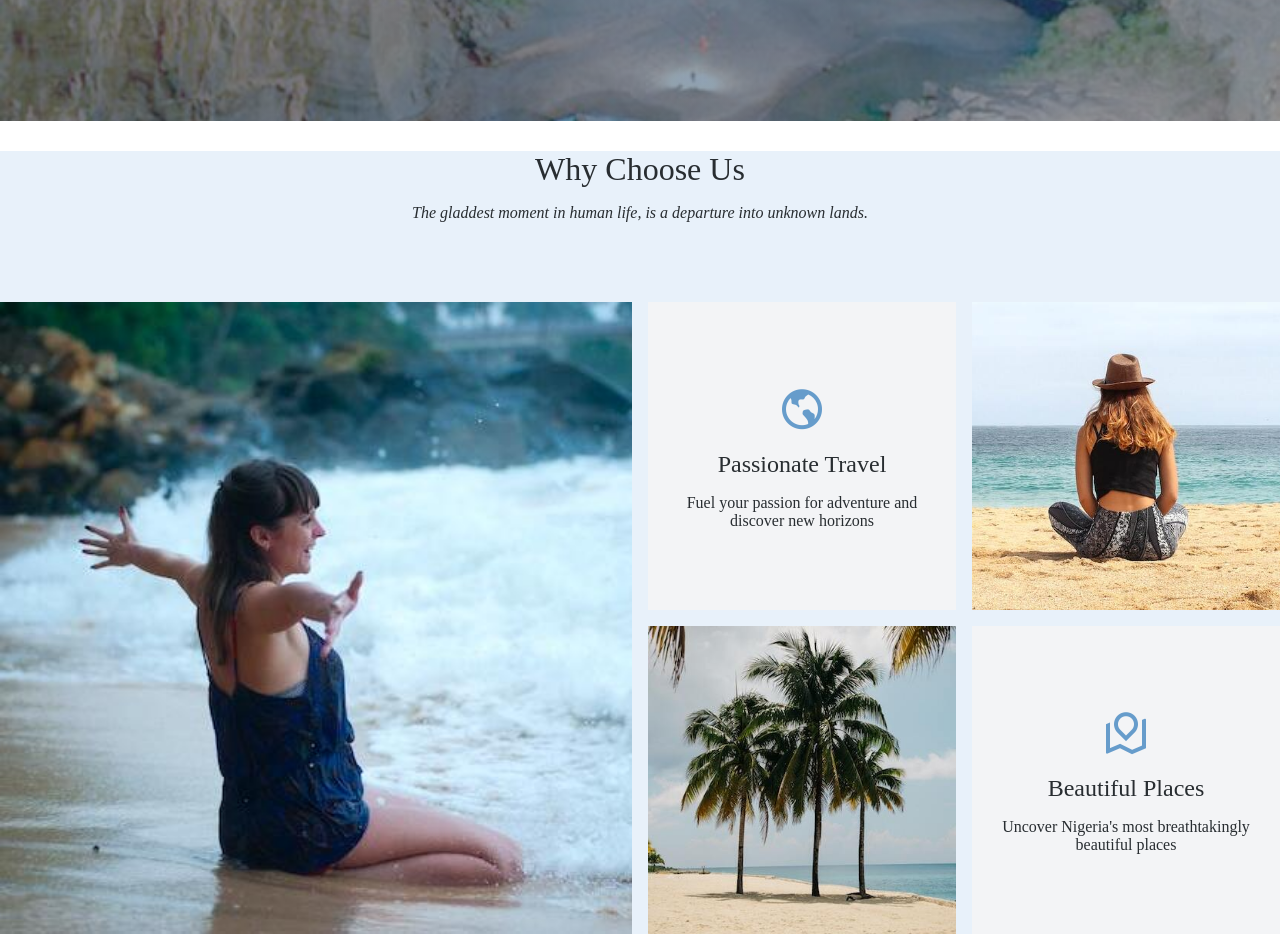
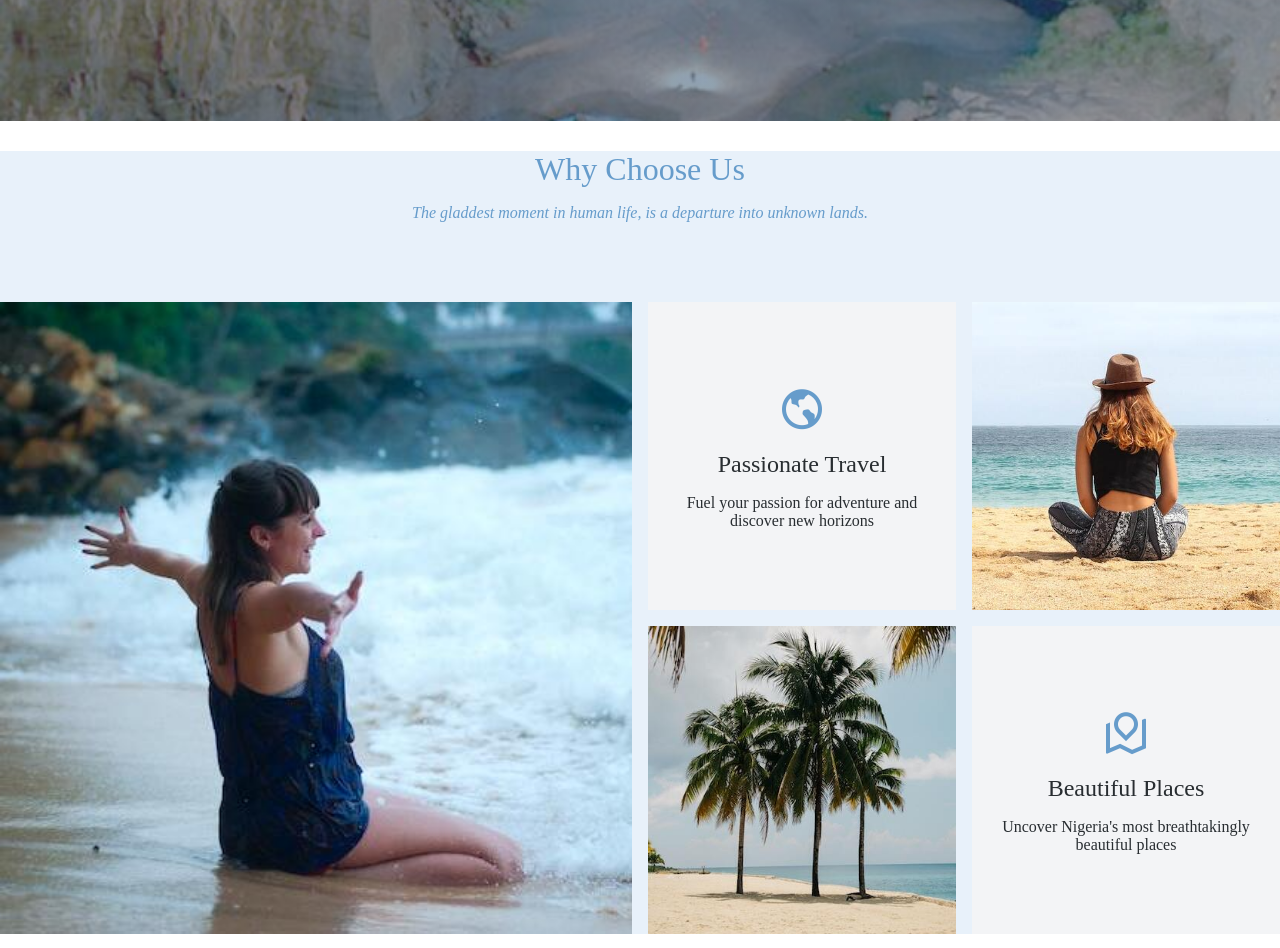
Before and after one commit to Beeb19/NomadTrails, a plain HTML site: page index.html in a window 1280 px wide. Shown: the part 2406-3354 px from the top of the page. Drawn offline with nearby package versions, Linux system fonts and the light colour scheme.

Commit message:
Update styles.css

```diff
--- a/styles.css
+++ b/styles.css
@@ -230,7 +230,7 @@ header .header-container{
 }
 
 .display-container :is(.section-title, .section-subtitle) {
-  color: var(--text-dark);
+  color: var(--primary-color);
 }
 
 .display-grid {
```
